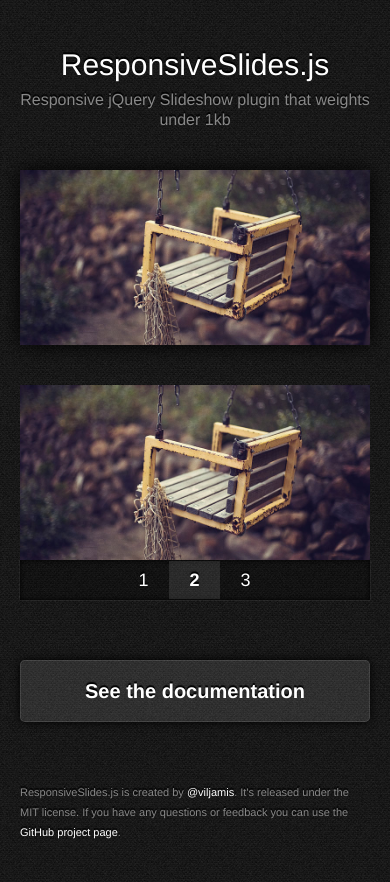
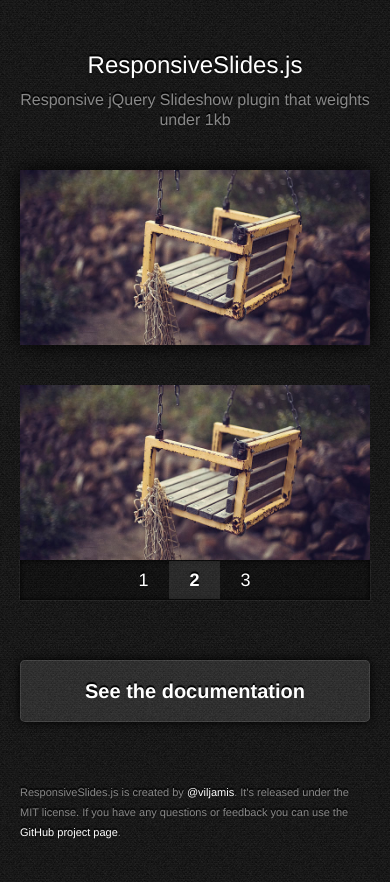
Before and after one commit to arielsalminen/ResponsiveSlides.js, a plain HTML site: page example/index.html in a window 390 px wide. Drawn offline with nearby package versions, Linux system fonts and the light colour scheme.

Commit message:
Make the header smaller

```diff
--- a/example/example.css
+++ b/example/example.css
@@ -125,6 +125,6 @@ a {
 
 @media screen and (max-width: 600px) {
   h1 {
-    font: 30px/50px "Helvetica Neue", Helvetica, Arial, sans-serif;
+    font: 24px/50px "Helvetica Neue", Helvetica, Arial, sans-serif;
   }
 }
```
